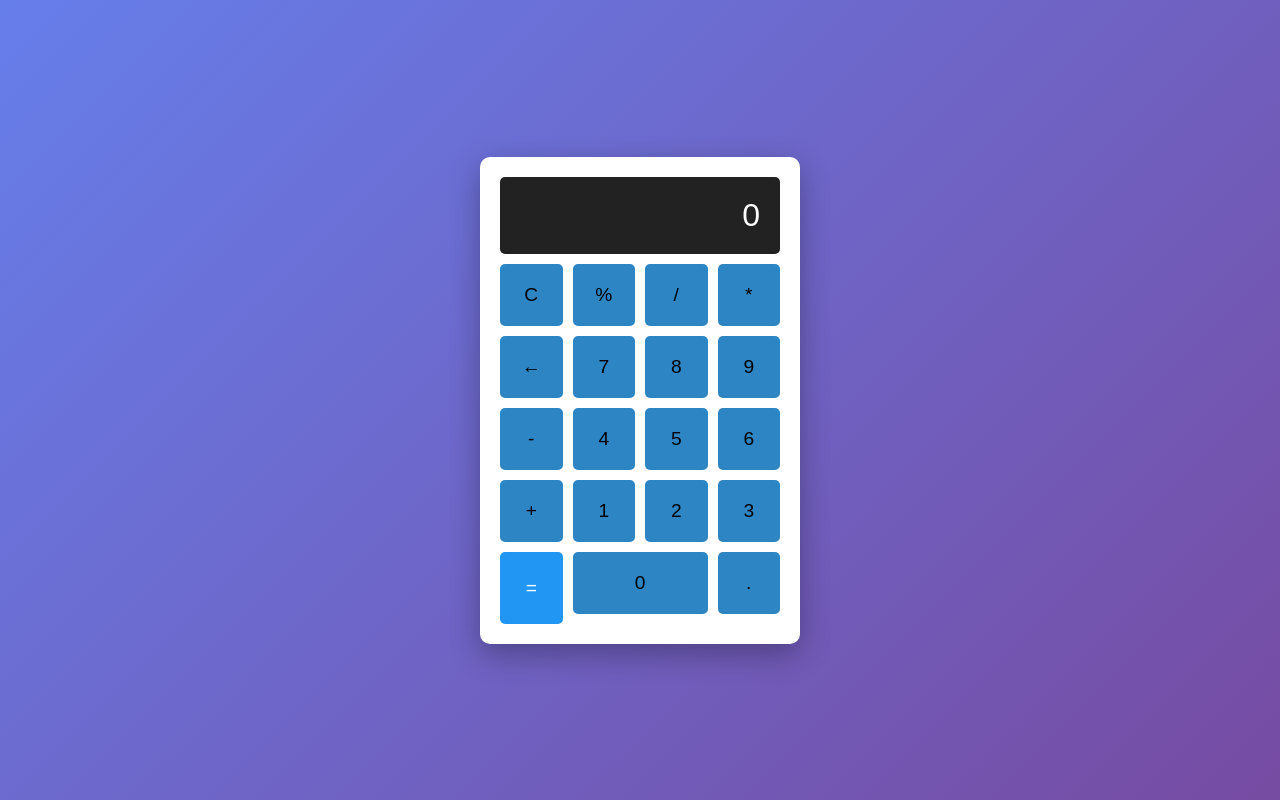
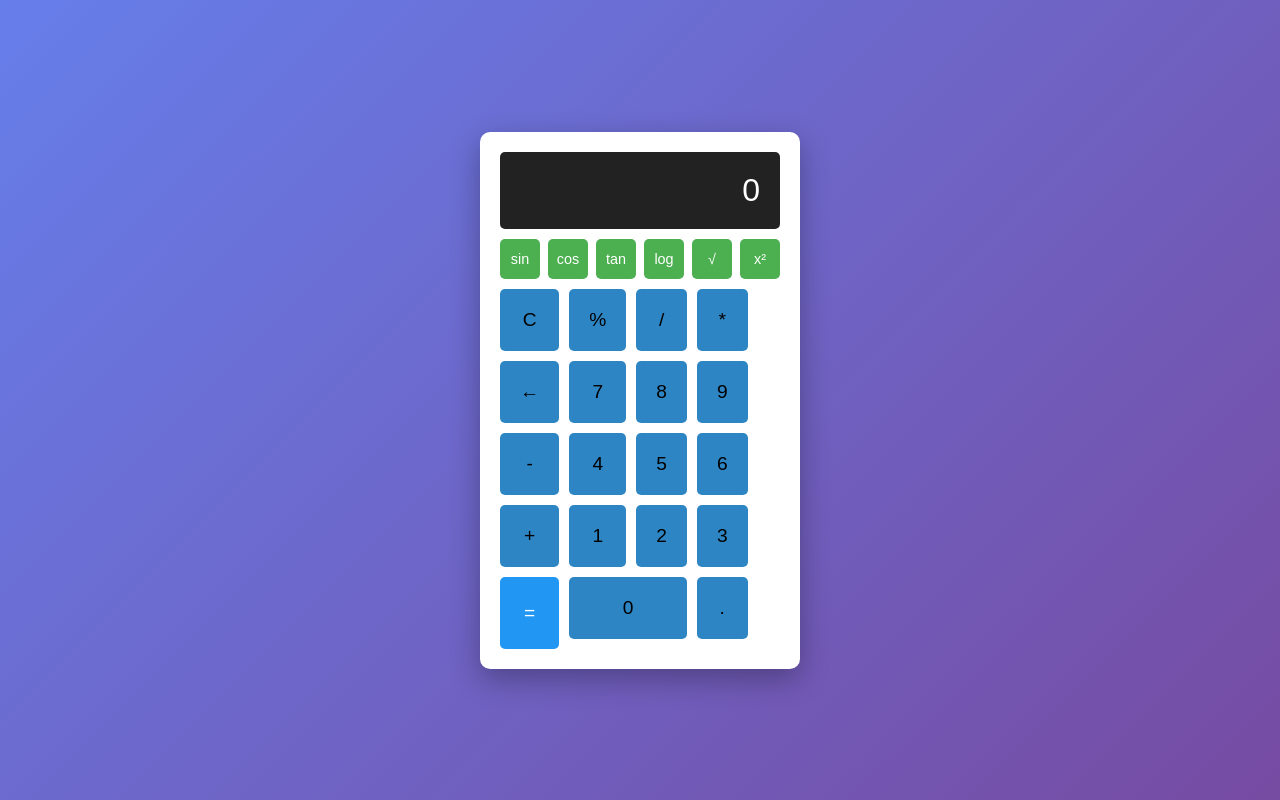
Before and after one commit to vincentLu96/calculator-app, a plain HTML site: page index.html in a window 1280 px wide. Drawn offline with Linux system fonts and the light colour scheme.

Commit message:
Add scientific calculator - dropdown style (v2)

```diff
--- a/index.html
+++ b/index.html
@@ -9,6 +9,17 @@
 <body>
     <div class="calculator">
         <div class="display" id="display">0</div>
+        <div class="memory-buttons"></div>
+          <div class="scientific-buttons">
+        <button onclick="scientificCalc('sin')">sin</button>
+        <button onclick="scientificCalc('cos')">cos</button>
+        <button onclick="scientificCalc('tan')">tan</button>
+        <button onclick="scientificCalc('log')">log</button>
+        <button onclick="scientificCalc('sqrt')">√</button>
+        <button onclick="scientificCalc('pow')">x²</button>
+    </div>
+
+    <div class="buttons">
         <div class="buttons">
             <button onclick="clearDisplay()">C</button>
             <button onclick="calculatePercentage()">%</button>
--- a/script.js
+++ b/script.js
@@ -57,3 +57,42 @@ function calculatePercentage() {
         }, 1500);
     }
 }
+function scientificCalc(operation) {
+    try {
+        let value = eval(currentInput);
+        let result;
+
+        switch(operation) {
+            case 'sin':
+                result = Math.sin(value * Math.PI / 180);
+                break;
+            case 'cos':
+                result = Math.cos(value * Math.PI / 180);
+                break;
+            case 'tan':
+                result = Math.tan(value * Math.PI / 180);
+                break;
+            case 'log':
+                result = Math.log10(value);
+                break;
+            case 'sqrt':
+                result = Math.sqrt(value);
+                break;
+            case 'pow':
+                result = Math.pow(value, 2);
+                break;
+            default:
+                result = value;
+        }
+
+        currentInput = result.toString();
+        updateDisplay();
+    } catch (error) {
+        currentInput = 'Error';
+        updateDisplay();
+        setTimeout(() => {
+            currentInput = '0';
+            updateDisplay();
+        }, 1500);
+    }
+}
--- a/style.css
+++ b/style.css
@@ -70,3 +70,20 @@ button:active {
 .zero {
     grid-column: span 2;
 }
+.scientific-buttons {
+    display: grid;
+    grid-template-columns: repeat(6, 1fr);
+    gap: 8px;
+    margin-bottom: 10px;
+}
+
+.scientific-buttons button {
+    padding: 12px 8px;
+    font-size: 0.9em;
+    background: #4caf50;
+    color: white;
+}
+
+.scientific-buttons button:hover {
+    background: #45a049;
+}
```
Also changed, not shown: 1 other file.
